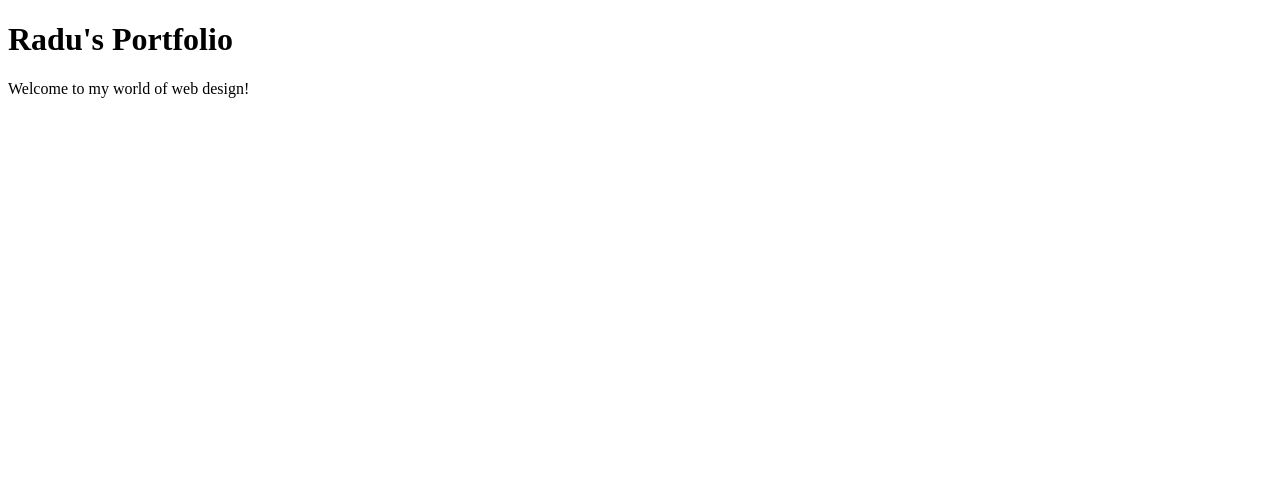
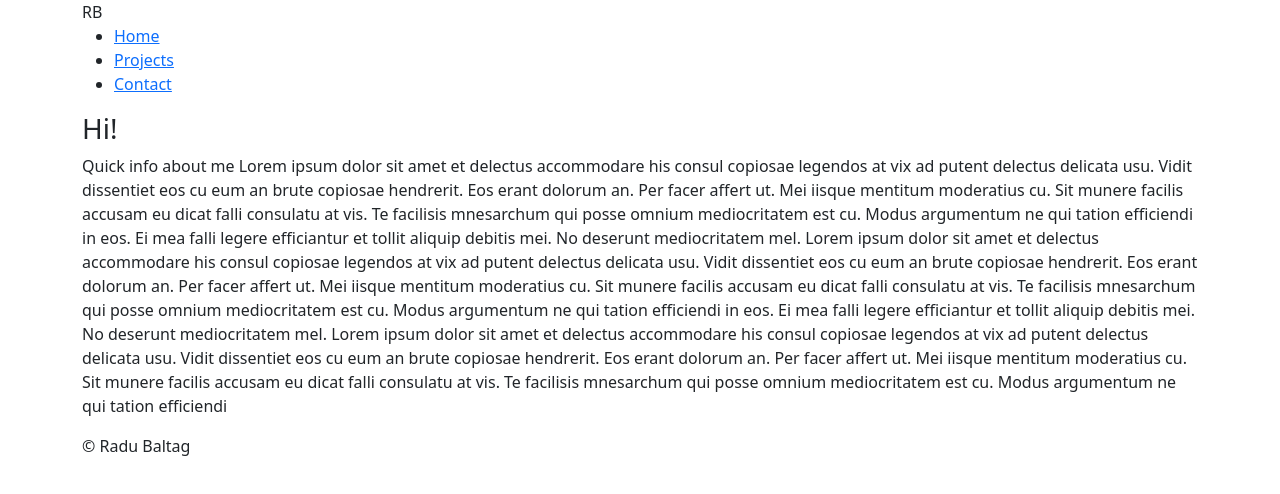
Before and after one commit to raduliviu/portfolio, a plain HTML site: page index.html in a window 1280 px wide. Drawn offline with nearby package versions, Linux system fonts and the light colour scheme.

Commit message:
Added Home structure

```diff
--- a/index.html
+++ b/index.html
@@ -1,14 +1,65 @@
 <!DOCTYPE html>
 <html lang="en">
+
 <head>
     <meta charset="UTF-8">
     <meta http-equiv="X-UA-Compatible" content="IE=edge">
     <meta name="viewport" content="width=device-width, initial-scale=1.0">
     <title>Portfolio</title>
+    <link href="https://cdn.jsdelivr.net/npm/bootstrap@5.0.1/dist/css/bootstrap.min.css" rel="stylesheet"
+        integrity="sha384-+0n0xVW2eSR5OomGNYDnhzAbDsOXxcvSN1TPprVMTNDbiYZCxYbOOl7+AMvyTG2x" crossorigin="anonymous">
+
     <link rel="stylesheet" type="text/css" href="style.css">
 </head>
+
 <body>
-    <h1>Radu's Portfolio</h1>
-    <p>Welcome to my world of web design!</p>
+    <div class="container">
+        <header>
+            <div class="logo">RB</div>
+            <nav>
+                <ul>
+                    <li><a href="">Home</a></li>
+                    <li><a href="">Projects</a></li>
+                    <li><a href="">Contact</a></li>
+                </ul>
+            </nav>
+            <section>
+                <figure></figure>
+            </section>
+        </header>
+        <main>
+            <section>
+                <h3>Hi!</h3>
+                <p>Quick info about me
+
+                    Lorem ipsum dolor sit amet et delectus accommodare his consul copiosae legendos at vix ad putent
+                    delectus delicata usu. Vidit dissentiet eos cu eum an brute copiosae hendrerit. Eos erant dolorum
+                    an. Per facer affert ut. Mei iisque mentitum moderatius cu. Sit munere facilis accusam eu dicat
+                    falli consulatu at vis. Te facilisis mnesarchum qui posse omnium mediocritatem est cu. Modus
+                    argumentum ne qui tation efficiendi in eos. Ei mea falli legere efficiantur et tollit aliquip
+                    debitis mei. No deserunt mediocritatem mel. Lorem ipsum dolor sit amet et delectus accommodare his
+                    consul copiosae legendos at vix ad putent delectus delicata usu. Vidit dissentiet eos cu eum an
+                    brute copiosae hendrerit. Eos erant dolorum an. Per facer affert ut. Mei iisque mentitum moderatius
+                    cu. Sit munere facilis accusam eu dicat falli consulatu at vis. Te facilisis mnesarchum qui posse
+                    omnium mediocritatem est cu. Modus argumentum ne qui tation efficiendi in eos. Ei mea falli legere
+                    efficiantur et tollit aliquip debitis mei. No deserunt mediocritatem mel. Lorem ipsum dolor sit amet
+                    et delectus accommodare his consul copiosae legendos at vix ad putent delectus delicata usu. Vidit
+                    dissentiet eos cu eum an brute copiosae hendrerit. Eos erant dolorum an. Per facer affert ut. Mei
+                    iisque mentitum moderatius cu. Sit munere facilis accusam eu dicat falli consulatu at vis. Te
+                    facilisis mnesarchum qui posse omnium mediocritatem est cu. Modus argumentum ne qui tation
+                    efficiendi</p>
+            </section>
+            <section></section>
+        </main>
+        <footer>
+            © Radu Baltag
+        </footer>
+    </div>
+
+    <script src="https://cdn.jsdelivr.net/npm/bootstrap@5.0.1/dist/js/bootstrap.bundle.min.js"
+        integrity="sha384-gtEjrD/SeCtmISkJkNUaaKMoLD0//ElJ19smozuHV6z3Iehds+3Ulb9Bn9Plx0x4"
+        crossorigin="anonymous"></script>
+
 </body>
+
 </html>
```
Also changed, not shown: assets/me.jpg (added).
